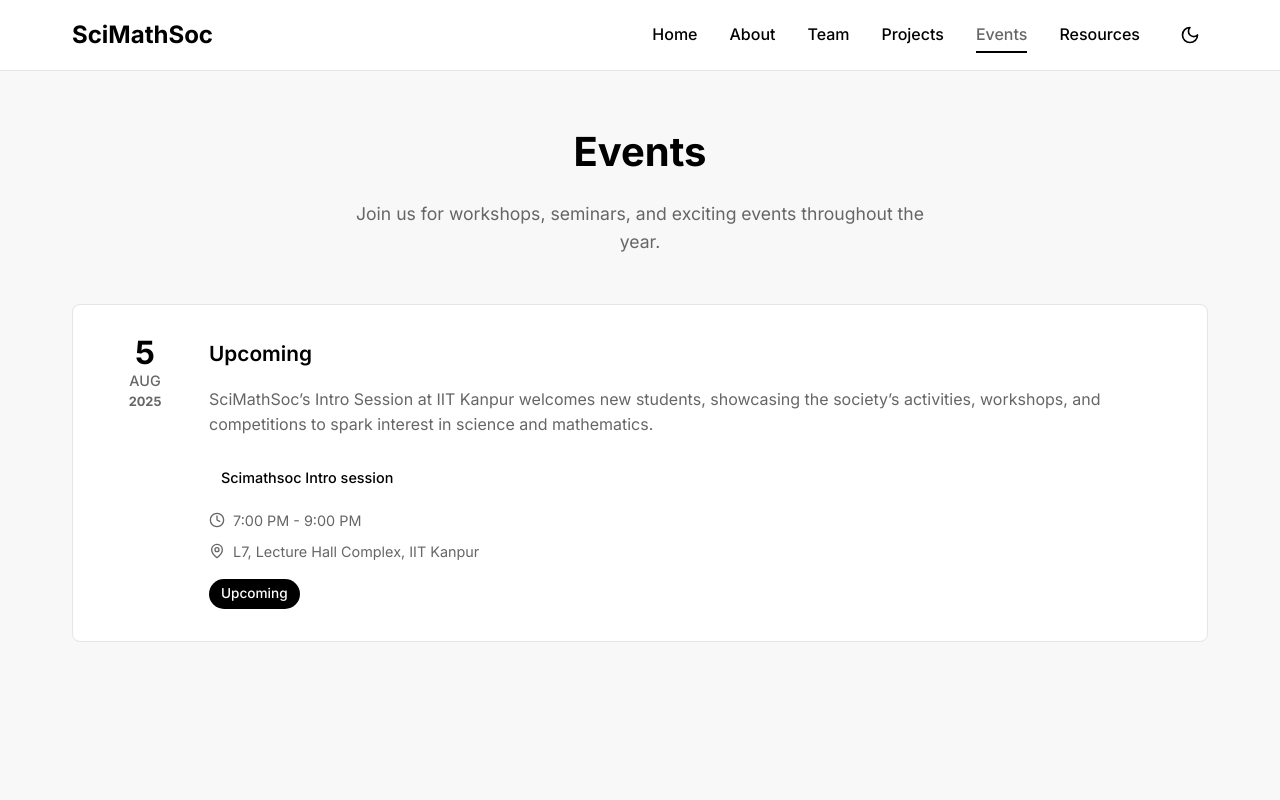
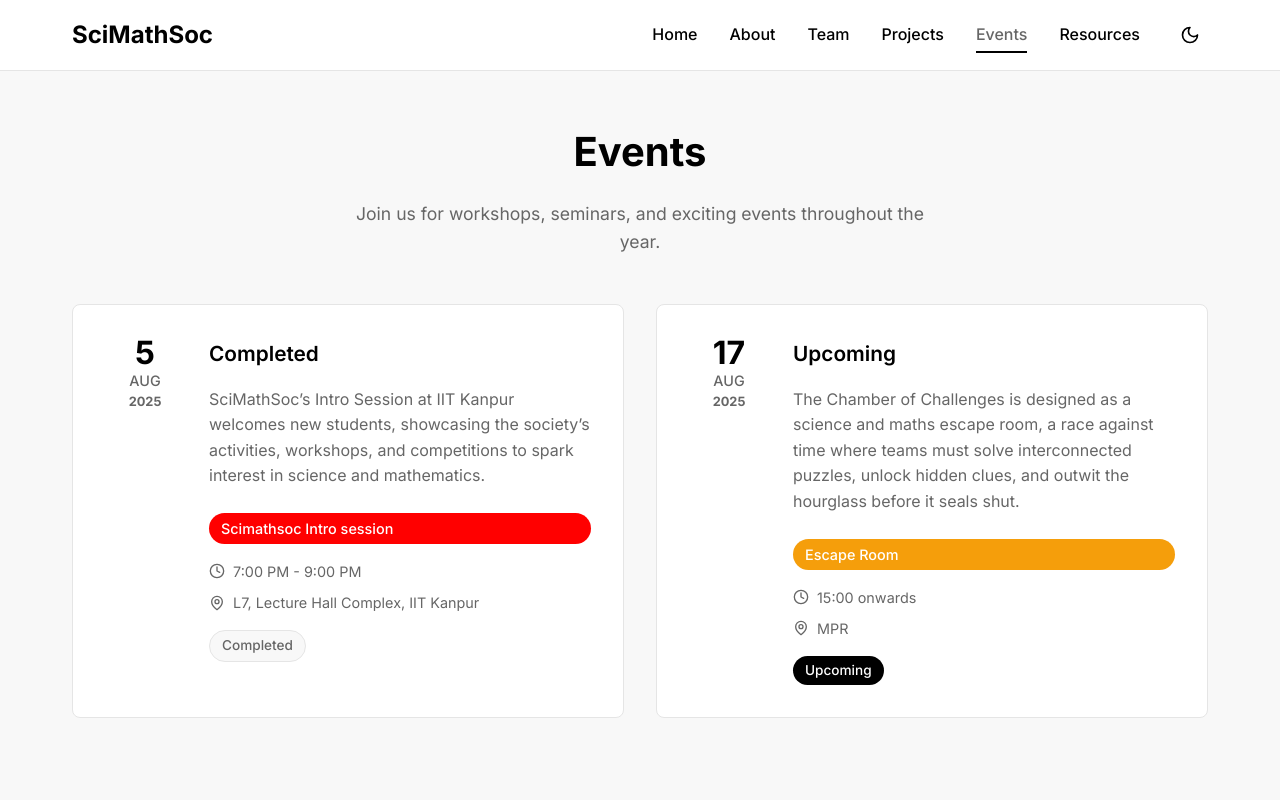
Before and after one commit to Singularityy0/scimathsoc, a React (Create React App) app: page /events in a window 1280 px wide. Shown: the top 800 px of the page. Built offline with nearby package versions, Linux system fonts and the light colour scheme.

Commit message:
escape room update

```diff
--- a/src/pages/Events.css
+++ b/src/pages/Events.css
@@ -266,6 +266,11 @@
   color: #ffffff;
 }
 
+.event-category.Intro {
+  background: #ff0000;
+  color: #ffffff;
+}
+
 /* Responsive Design */
 @media (max-width: 768px) {
   .events-page {
--- a/src/pages/Events.js
+++ b/src/pages/Events.js
@@ -32,7 +32,7 @@
               <span className="year">2025</span>
             </div>
             <div className="event-content">
-              <h3>Upcoming</h3>
+              <h3>Completed</h3>
               <p className="event-description">
                 SciMathSoc’s Intro Session at IIT Kanpur welcomes new students, showcasing the society’s activities, workshops, and competitions to spark interest in science and mathematics.
               </p>
@@ -45,6 +45,36 @@
                 <span className="event-location">
                   <MapPin size={16} />
                   L7, Lecture Hall Complex, IIT Kanpur
+                </span>
+              </div>
+              <div className="event-status">
+                <span className="status-badge completed">Completed</span>
+              </div>
+            </div>
+          </div>
+
+
+          <div className="event-card">
+            <div className="event-date">
+              <span className="day">17</span>
+              <span className="month">Aug</span>
+              <span className="year">2025</span>
+            </div>
+            <div className="event-content">
+              <h3>Upcoming</h3>
+              <p className="event-description">
+              The Chamber of Challenges is designed as a science and maths escape room, a race against time where teams must solve interconnected puzzles, unlock hidden clues, and outwit the hourglass before it seals shut.
+
+              </p>
+              <div className="event-meta">
+                <span className="event-category competition">Escape Room</span>
+                <span className="event-time">
+                  <Clock size={16} />
+                  15:00 onwards
+                </span>
+                <span className="event-location">
+                  <MapPin size={16} />
+                  MPR
                 </span>
               </div>
               <div className="event-status">
```
